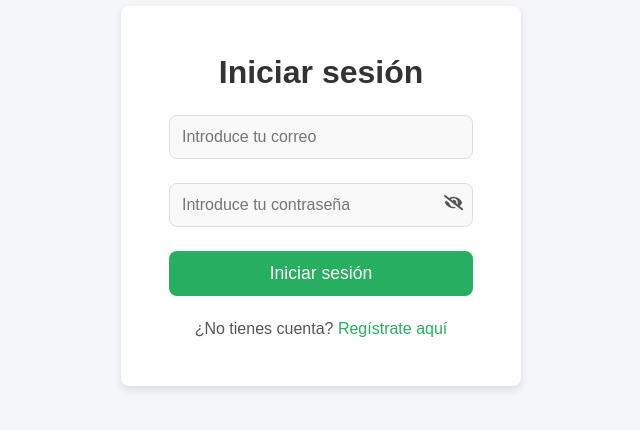
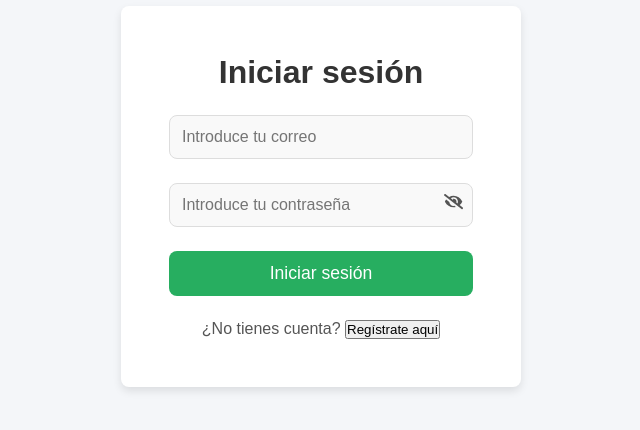
Before and after one commit to AOrtegaMartinez/PROYECTO-ENTREGAYA-ENDPOINT, a React app in the folder Front/: page /#/login in a window 1280 px wide. Shown: the part 204-634 px from the top of the page, without its empty margins (319-959 px from the left). Built offline with nearby package versions, Linux system fonts and the light colour scheme; the HTML template or start-up script is replaced by a standard one.

Commit message:
linkregistermodified

```diff
--- a/Front/src/pages/login/Login.jsx
+++ b/Front/src/pages/login/Login.jsx
@@ -99,8 +99,8 @@ const Login = () => {
 {/*          Se crea un enlace para redireccionar a la ruta /register, si el usuario no tiene cuenta
              Se usa onClick para llamar a la función handleRegisterRedirect al hacer clic en el enlace
  */}        <p className={styles.registerLink}>
-          ¿No tienes cuenta? <a href="#" onClick={handleRegisterRedirect}>Regístrate aquí</a>
-        </p>
+  ¿No tienes cuenta? <button onClick={handleRegisterRedirect} className={styles.registerButton}>Regístrate aquí</button>
+</p>
       </div>
     </div>
   );
```
